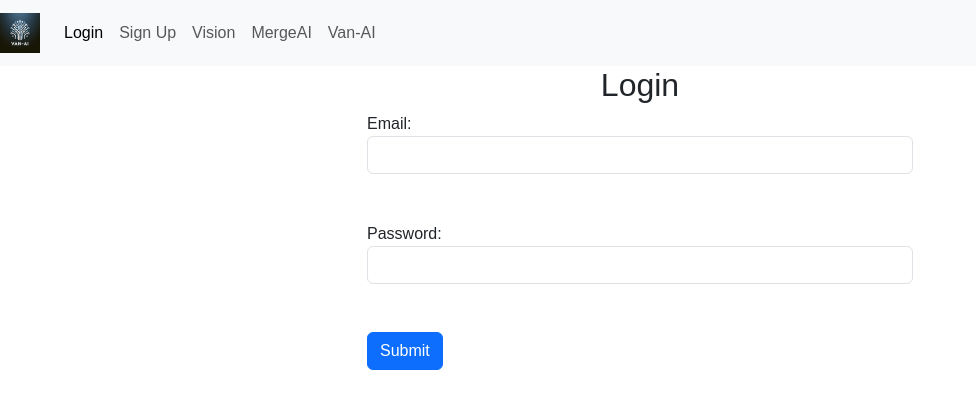
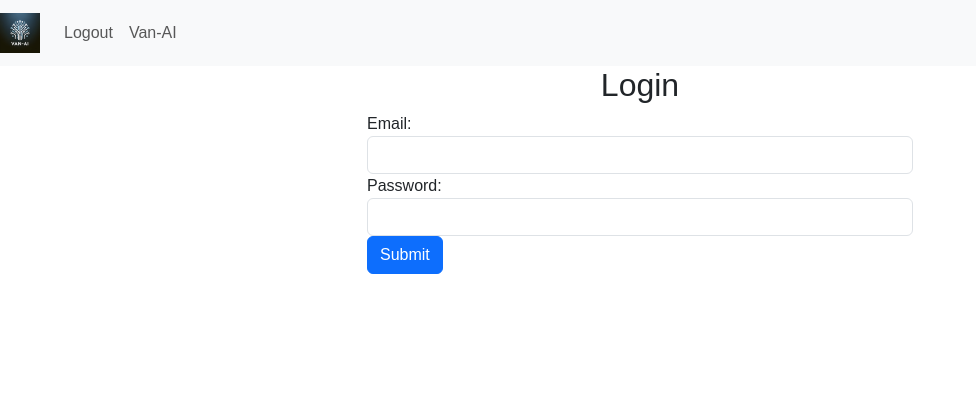
Before and after one commit to yesmars/myaiapp-frontend, a React (Create React App) app: page /login in a window 1280 px wide. Shown: the top 408 px of the page, without its empty margins (0-976 px from the left). Built offline with nearby package versions, Linux system fonts and the light colour scheme; sample sign-in values are in the browser's storage.

Commit message:
update the navbar and add authContext.js

```diff
--- a/src/App.js
+++ b/src/App.js
@@ -7,10 +7,11 @@ import PrivateRoute from './components/PrivateRoute';
 import { Route, Routes } from 'react-router-dom';
 import Home from './pages/home';
 import VanAi from './pages/vanAi';
-
+import { AuthProvider } from './components/authContext';
 function App() {
   return (
     <div>
+      <AuthProvider>
         <AppNavbar />
       <Routes>
         <Route path="/login" element={<Login />} />
@@ -20,6 +21,7 @@ function App() {
         {/* The HeroSection is now part of the Home route */}
         {/* Add other routes here */}
       </Routes>
+      </AuthProvider>
     </div>
   );
 }
--- /dev/null
+++ b/src/components/authContext.js
@@ -0,0 +1,24 @@
+import React, { createContext, useState, useContext } from 'react';
+
+const AuthContext = createContext();
+
+export const AuthProvider = ({ children }) => {
+  const [isLoggedIn, setIsLoggedIn] = useState(false);
+
+  const login = () => {
+    setIsLoggedIn(true);
+  };
+
+  const logout = () => {
+    localStorage.removeItem('token');
+    setIsLoggedIn(false);
+  };
+
+  return (
+    <AuthContext.Provider value={{ isLoggedIn, login, logout }}>
+      {children}
+    </AuthContext.Provider>
+  );
+};
+
+export const useAuth = () => useContext(AuthContext);
--- a/src/components/navbar.js
+++ b/src/components/navbar.js
@@ -1,11 +1,20 @@
-import React, { useState } from 'react';
+import React, { useEffect } from 'react';
 import { LinkContainer } from 'react-router-bootstrap';
 import Navbar from 'react-bootstrap/Navbar';
 import Nav from 'react-bootstrap/Nav';
 import './navbar.css';
+import { useAuth } from './authContext';
 
 function AppNavbar() {
-  const [isLoggedIn, setIsLoggedIn] = useState(false);
+  const { isLoggedIn, logout,login } = useAuth();
+
+  useEffect(() => {
+    // Check if token exists in local storage
+    const token = localStorage.getItem('token');
+    if (token) {
+      login();
+    }
+  }, [login]);
 
   return (
     <Navbar bg="light" expand="lg" className="bg-custom">
@@ -25,16 +34,10 @@ function AppNavbar() {
               </LinkContainer>
             </>
           ) : (
-            <LinkContainer to="/logout">
-              <Nav.Link>Logout</Nav.Link>
+            <LinkContainer to="/home">
+            <Nav.Link onClick={logout}>Logout</Nav.Link>
             </LinkContainer>
           )}
-          <LinkContainer to="/vision">
-            <Nav.Link>Vision</Nav.Link>
-          </LinkContainer>
-          <LinkContainer to="/merge">
-            <Nav.Link>MergeAI</Nav.Link>
-          </LinkContainer>
           <LinkContainer to="/vanai">
             <Nav.Link>Van-AI</Nav.Link>
           </LinkContainer>
--- a/src/pages/login.js
+++ b/src/pages/login.js
@@ -1,23 +1,22 @@
-
-import React from 'react';
-
-import { useState } from 'react';
+import React, { useState } from 'react';
 import axios from 'axios';
 import { useNavigate } from 'react-router-dom';
+import { useAuth } from '../components/authContext';
 
 const Login = () => {
   const [email, setEmail] = useState('');
   const [password, setPassword] = useState('');
   const [error, setError] = useState('');
   const navigate = useNavigate();
+  const { login } = useAuth();
 
   const handleLogin = async (e) => {
     e.preventDefault();
     try {
-      const response = await axios.post('http://127.0.0.1:5000/login', { email, password});
+      const response = await axios.post('http://127.0.0.1:5000/login', { email, password });
       if (response.data.success) {
-        console.log(response.data.access_tokentoken); // Add this line to check the token
         localStorage.setItem('token', response.data.access_token); // Store token in local storage
+        login(); // Update the context
         navigate('/vanai'); // Redirect to the dashboard
       } else {
         setError(response.data.message);
@@ -26,21 +25,36 @@ const Login = () => {
       setError('An error occurred. Please try again.');
     }
   };
+
   return (
-        <>
     <div className="container">
       <div className="row justify-content-center">
         <div className="col-md-6">
-                    <h2 className="text-center"> Login</h2>
+          <h2 className="text-center">Login</h2>
           <form onSubmit={handleLogin}>
             <div className="form-group">
               <label htmlFor="email">Email:</label>
-                            <input type="email" value={email}  onChange={(e) => setEmail(e.target.value)} id="email" name="email" className="form-control" required /><br /><br />
+              <input
+                type="email"
+                value={email}
+                onChange={(e) => setEmail(e.target.value)}
+                id="email"
+                name="email"
+                className="form-control"
+                required
+              />
             </div>
-
             <div className="form-group">
               <label htmlFor="password">Password:</label>
-                            <input type="password" value={password} onChange={(e) => setPassword(e.target.value)} id="password" name="password" className="form-control" required /><br /><br />
+              <input
+                type="password"
+                value={password}
+                onChange={(e) => setPassword(e.target.value)}
+                id="password"
+                name="password"
+                className="form-control"
+                required
+              />
             </div>
             {error && <p>{error}</p>}
             <button type="submit" className="btn btn-primary">Submit</button>
@@ -48,7 +62,7 @@ const Login = () => {
         </div>
       </div>
     </div>
-        </>
   );
-}
+};
+
 export default Login;
```
Lines whose indentation alone changed are shown as unchanged.
